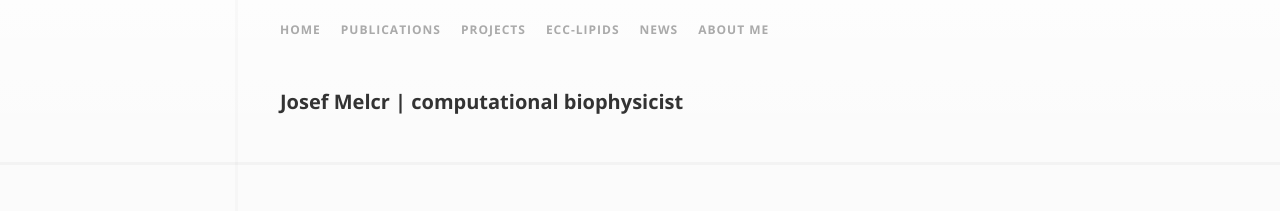
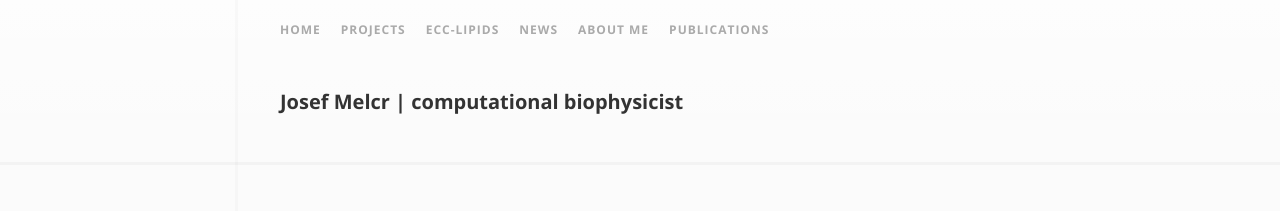
Before and after one commit to jmelcr/jmelcr.github.io, a Jekyll site: the page built from index.md, in a window 1280 px wide. Shown: the top 211 px of the page. Built offline with Jekyll 4.4.1, drawn with Linux system fonts in a browser that asks for light colours; comment, search, counter and statistics services are not loaded; part of the change alters nothing that is shown; grey boxes are pictures that could not be loaded.

```diff
--- a/_config.yml
+++ b/_config.yml
@@ -27,8 +27,6 @@ google_analytics_tracking_id:
 nav:
   - title: "Home"
     url:   "/"
-  - title: "Publications"
-    url:   "/publications"
   - title: "Projects"
     url:   "/projects"
   - title: "ECC-lipids"
@@ -37,6 +35,8 @@ nav:
     url:   "/blog"
   - title: "About me"
     url:   "/aboutme"
+  - title: "Publications"
+    url:   "/publications"
 
 
 # The links in the site footer
```
